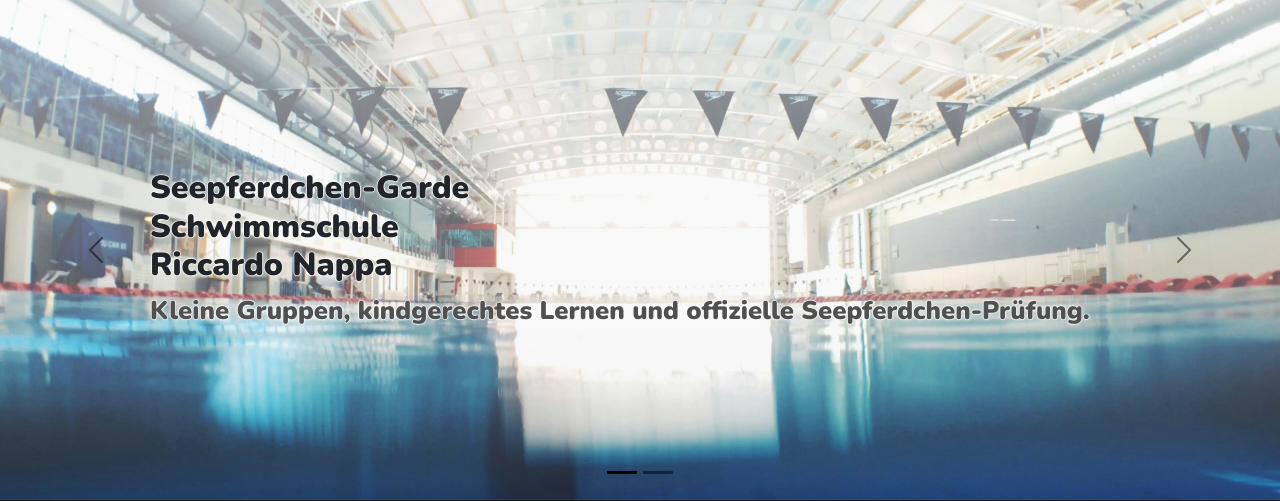
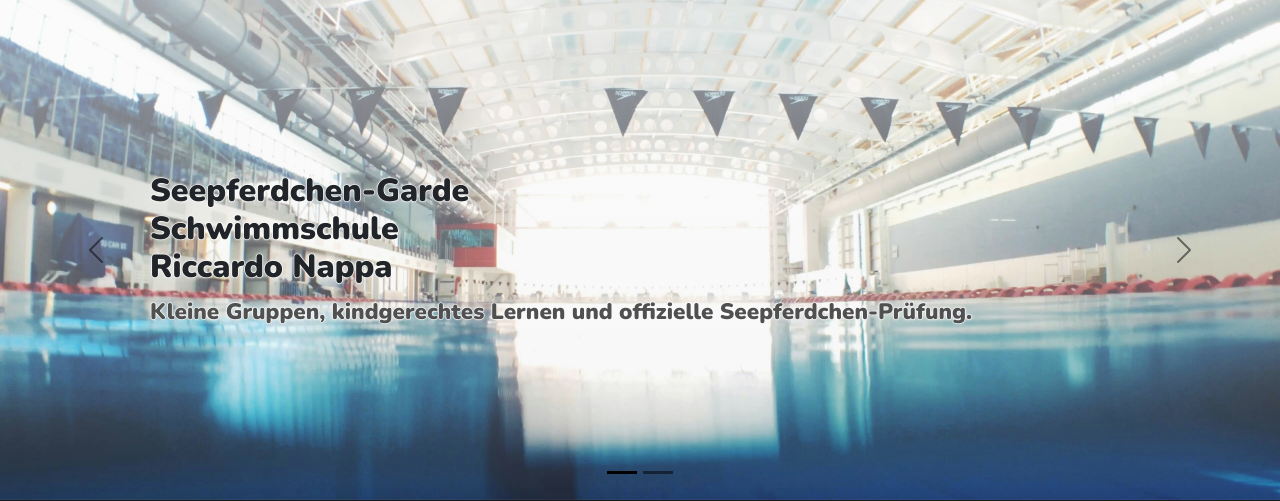
Before and after one commit to net-idea/seepferdchen-garde, a PHP site: page / in a window 1280 px wide. Shown: the part 56-557 px from the top of the page. Run offline with PHP 8.4, Linux system fonts and the light colour scheme.

Commit message:
feat: Make the slides better readable

```diff
--- a/style/main.css
+++ b/style/main.css
@@ -38,7 +38,7 @@ body {
 
 /* override Bootstrap's lighter lead weight */
 .carousel-item .lead {
-  font-size: 1.6rem;
+  font-size: 1.4rem;
   font-weight: 600;
   color: #505050;
 }
```
